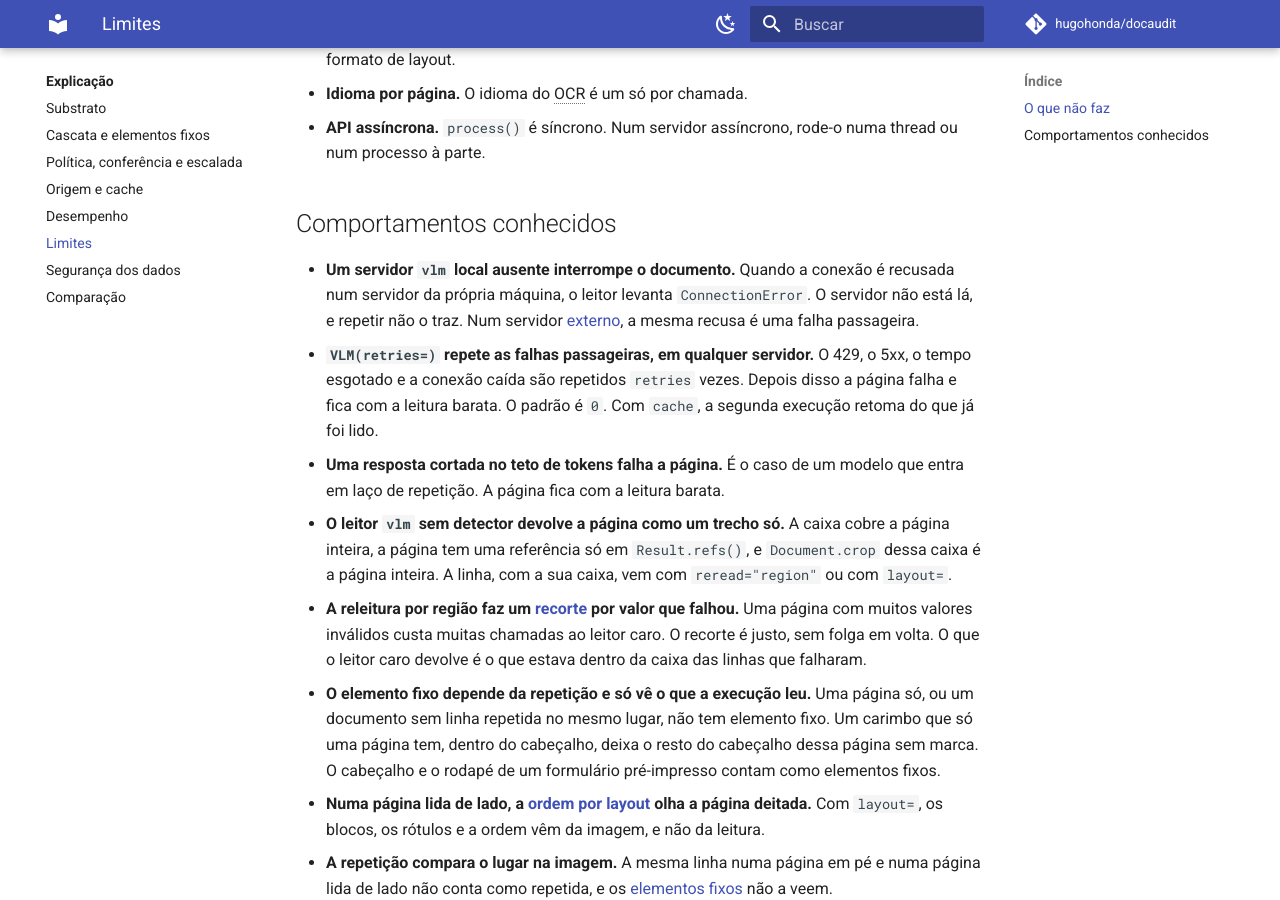
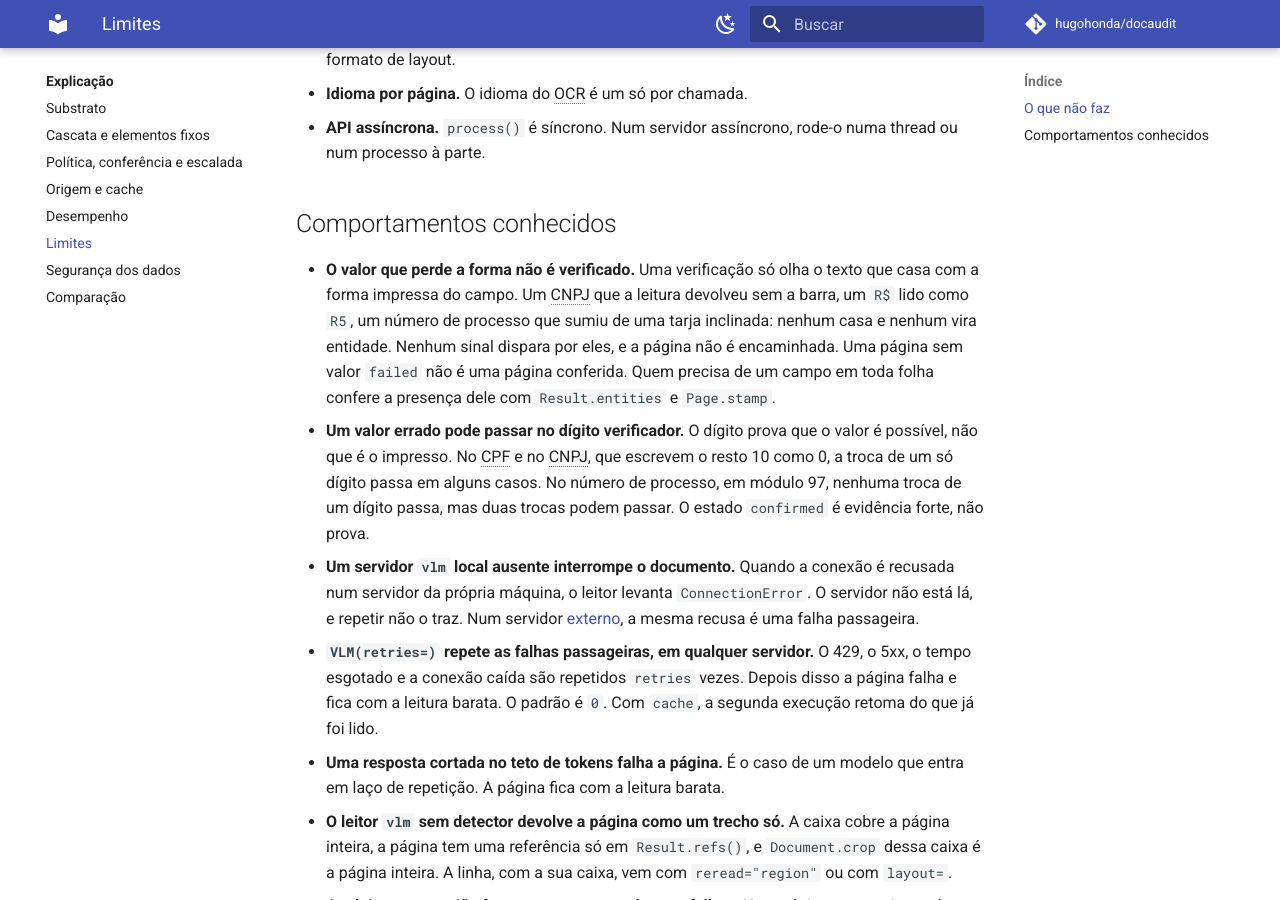
Before and after one commit to hugohonda/docaudit, an MkDocs documentation site: the page built from docs/limits.md, in a window 1280 px wide and 900 px high, scrolled down 967 px. Built offline with MkDocs 1.6.1 and Material for MkDocs 9.7.7, drawn with Linux system fonts in a browser that asks for light colours; comment, search, counter and statistics services are not loaded.

Commit message:
diz nos limites o que a verificação não vê e o que o dígito deixa passar
O conteúdo do PR #16, levado às páginas reescritas. Um valor que perde a
forma não é verificado, e a página sem valor `failed` não é por isso uma
página conferida. O dígito verificador prova que o valor é possível, não
que é o impresso: no CPF e no CNPJ, que escrevem o resto 10 como 0, a troca
de um só dígito passa em alguns casos; no número de processo, em módulo 97,
nenhuma troca de um dígito passa, mas duas podem. `confirmed` é evidência
forte, não prova. A explicação da política dizia que um CPF com um dígito
trocado sempre falha o verificador, e deixa de dizer.

Numa enumeração de trocas de um dígito em 300 CPFs válidos, 56 de 29.700
passaram no verificador.

```diff
--- a/docs/limits.md
+++ b/docs/limits.md
@@ -41,6 +41,18 @@ precisa conhecer antes de confiar num resultado.
 
 ## Comportamentos conhecidos
 
+- **O valor que perde a forma não é verificado.** Uma verificação só olha o
+  texto que casa com a forma impressa do campo. Um CNPJ que a leitura
+  devolveu sem a barra, um `R$` lido como `R5`, um número de processo que
+  sumiu de uma tarja inclinada: nenhum casa e nenhum vira entidade. Nenhum
+  sinal dispara por eles, e a página não é encaminhada. Uma página sem valor
+  `failed` não é uma página conferida. Quem precisa de um campo em toda
+  folha confere a presença dele com `Result.entities` e `Page.stamp`.
+- **Um valor errado pode passar no dígito verificador.** O dígito prova que
+  o valor é possível, não que é o impresso. No CPF e no CNPJ, que escrevem o
+  resto 10 como 0, a troca de um só dígito passa em alguns casos. No número
+  de processo, em módulo 97, nenhuma troca de um dígito passa, mas duas
+  trocas podem passar. O estado `confirmed` é evidência forte, não prova.
 - **Um servidor `vlm` local ausente interrompe o documento.** Quando a
   conexão é recusada num servidor da própria máquina, o leitor levanta
   `ConnectionError`. O servidor não está lá, e repetir não o traz. Num
```
Also changed, not shown: docs/agent.md (+2 -2 lines), docs/concepts/policy.md (+5 -4 lines), docs/entities.md (+4 -0 lines).
